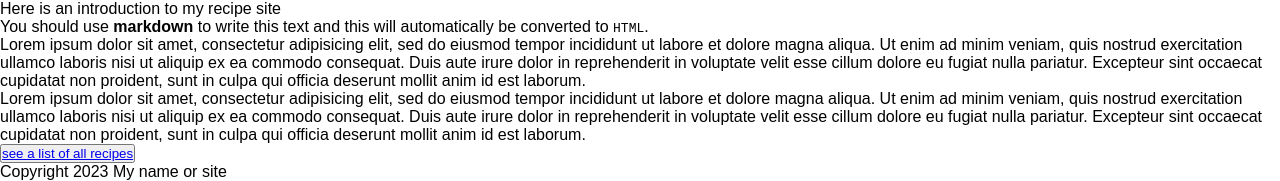
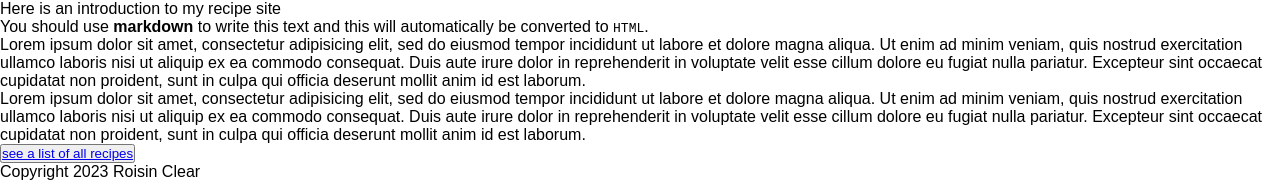
Before and after one commit to roisinclear/rosierecipes, a Jekyll site: the page built from home/index.md, in a window 1280 px wide. Shown: the part 1941-2122 px from the top of the page. Built offline with Jekyll 4.4.1, drawn with Linux system fonts in a browser that asks for light colours; part of the change alters nothing that is shown.

Commit message:
Update _config.yml

```diff
--- a/_config.yml
+++ b/_config.yml
@@ -1,7 +1,8 @@
 
 # SITE CONFIGURATION
-url: "https://yoursite.netlify.app"   #change this to yours
-repository: yourusername/yourrepository
+url: "https://sweetandrosie.netlify.app"   #change this to yours
+repository: roisinclear/rosierecipes
+
 title: Your recipe collection
 recipemenu: false # you can change to true and a menu of all recipes will appear
 editbutton: false # you can navigate to edit your site by going to https://yoursite.netlify.app/admin
@@ -12,7 +13,7 @@ searchbutton: false # you can have a search feature by adding this button to the
 
 # change the following to your name or site name
 footer_text:
-  "Copyright 2023 My name or site"
+  "Copyright 2023 Roisin Clear"
 
 # DO NOT EDIT BELOW THIS LINE
 
```
